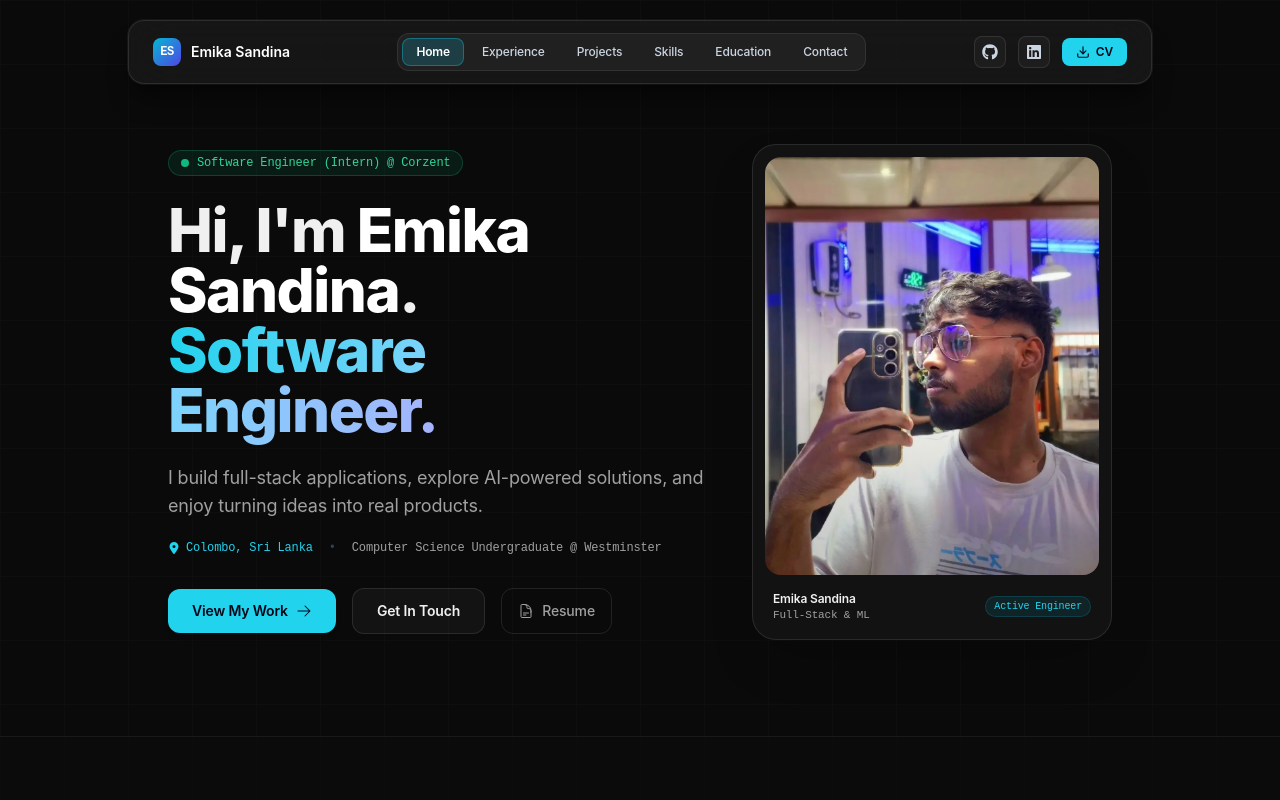
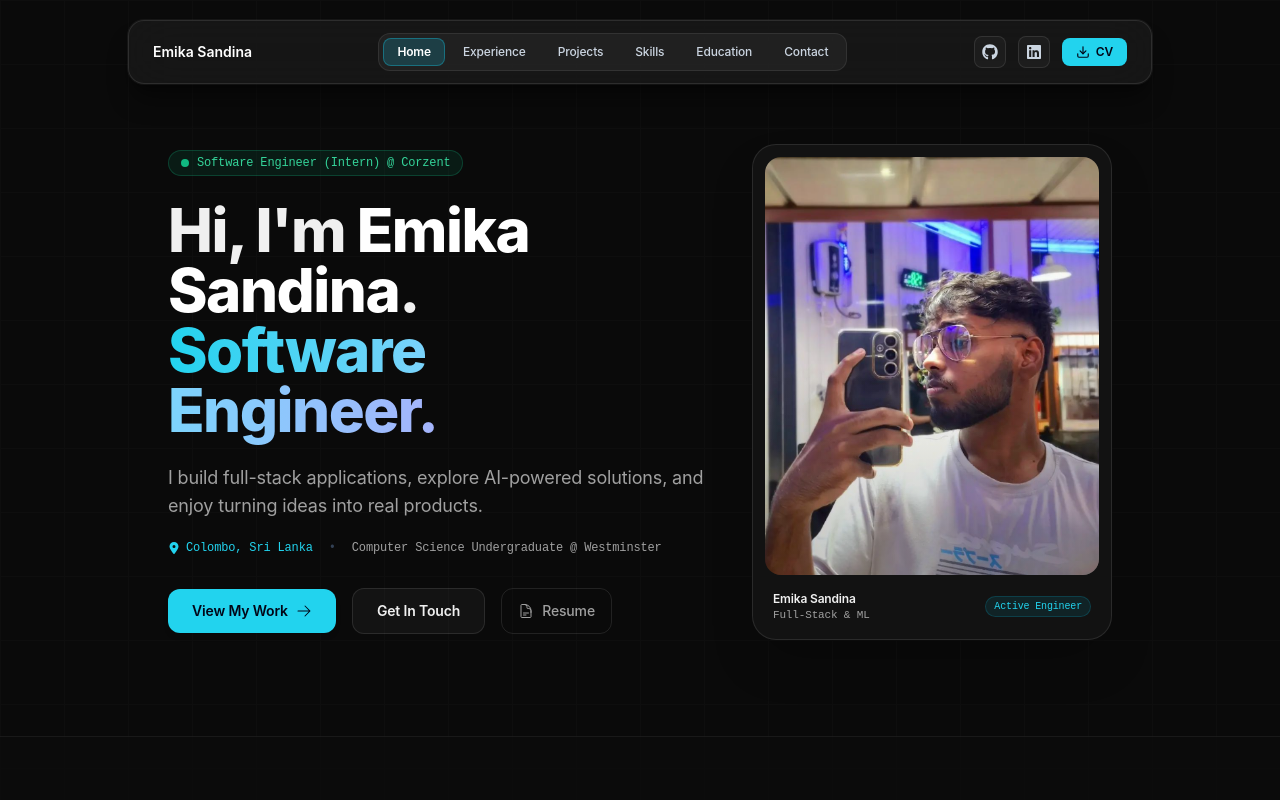
Before and after one commit to emika-sandina/portfolio-web-dashboard, a React (Vite) app: page / in a window 1280 px wide. Shown: the top 800 px of the page. Built offline with nearby package versions, Linux system fonts and the light colour scheme.

Commit message:
removed logo

```diff
--- a/src/components/Navbar.jsx
+++ b/src/components/Navbar.jsx
@@ -53,9 +53,6 @@ function Navbar() {
           href="#home"
           className="group flex items-center gap-2.5 text-sm font-semibold tracking-tight text-white hover:text-cyan-400 transition-colors"
         >
-          <span className="flex h-7 w-7 items-center justify-center rounded-lg bg-gradient-to-br from-cyan-500 to-indigo-600 font-mono text-xs font-bold text-white shadow-sm group-hover:scale-105 transition-transform">
-            ES
-          </span>
           <span className="font-display font-semibold text-white tracking-normal">
             Emika Sandina
           </span>
```
